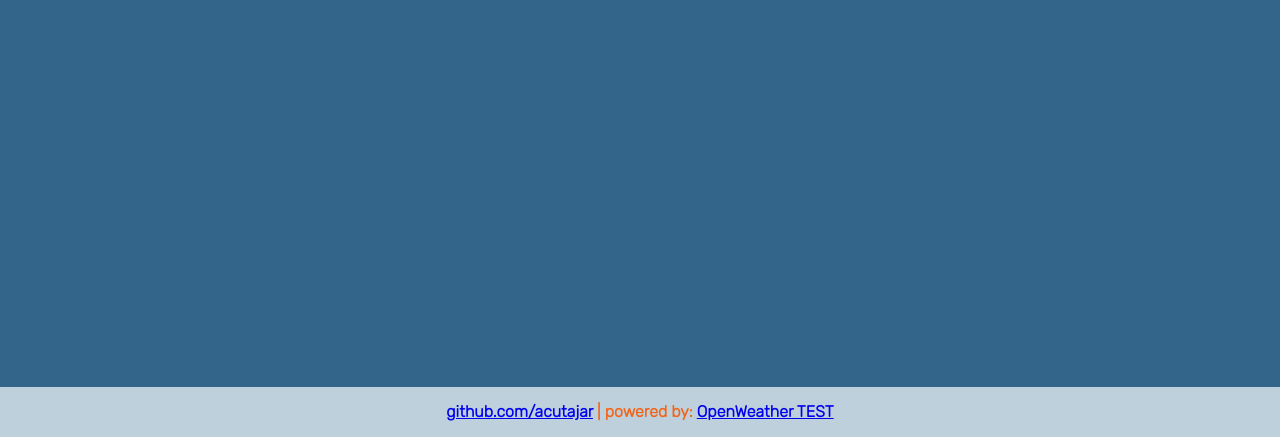
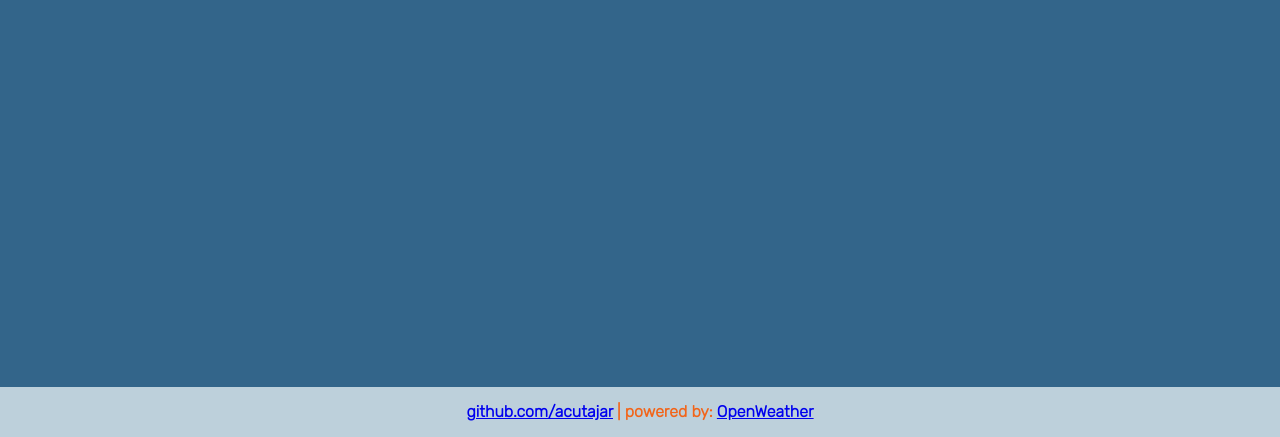
Before and after one commit to acutajar/weather_app, a website built with webpack: page dist/index.html in a window 1280 px wide. Shown: the part 363-800 px from the top of the page. Built offline with nearby package versions, Linux system fonts and the light colour scheme; no server answers.

Commit message:
test rollback, completed project v1.0.1

```diff
--- a/dist/index.html
+++ b/dist/index.html
@@ -49,7 +49,7 @@
     <div id="footer">
       <a href="https://github.com/acutajar">github.com/acutajar</a>
       | powered by:
-      <a href="https://openweathermap.org/">OpenWeather TEST</a>
+      <a href="https://openweathermap.org/">OpenWeather</a>
       <div>
     <script src="main.js"></script>
   </body>
```
